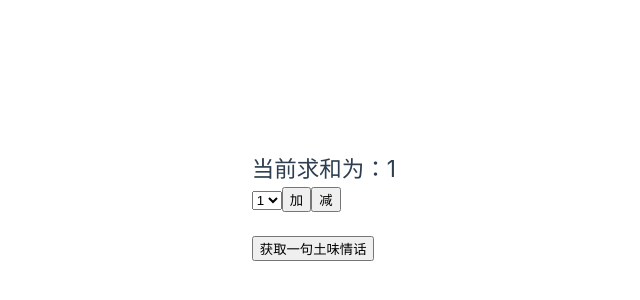
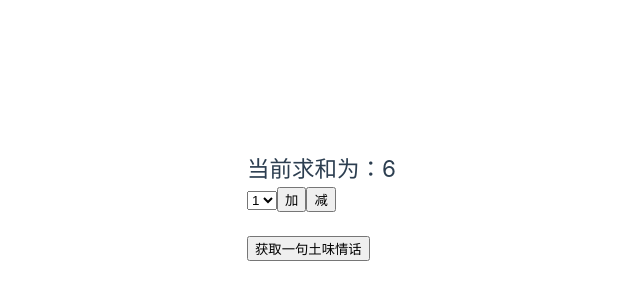
Before and after one commit to liqvip/vue3-study, a Vue app: page /home in a window 1280 px wide. Shown: the part 194-494 px from the top of the page, without its empty margins (244-884 px from the left). Built offline with nearby package versions, Linux system fonts and the light colour scheme.

Commit message:
pinia 存储和读取数据

```diff
--- a/src/components/Count.vue
+++ b/src/components/Count.vue
@@ -1,6 +1,6 @@
 <template>
   <div class="count">
-    <h2>当前求和为：{{ sum }}</h2>
+    <h2>当前求和为：{{ countStore.sum }}</h2>
     <select name="" id="" v-model.number="n">
       <option value="1">1</option>
       <option value="2">2</option>
@@ -13,16 +13,19 @@
 
 <script setup lang="ts" name="Count">
   import { ref } from 'vue';
+  import {useCountStore} from '@/store/count'
+
   // 数据
-  let sum = ref(1)  // 当前求和
   let n = ref(1)  // 用户选择的数字
+  const countStore = useCountStore()
+  // 以下两种方式都可以拿到 state 中的数据
+  console.log('@@', countStore.sum)
+  console.log('@@', countStore.$state.sum)
 
   // 方法
   function add(){
-    sum.value += n.value
   }
 
   function minus(){
-    sum.value -= n.value
   }
 </script>
--- a/src/components/LoveTalk.vue
+++ b/src/components/LoveTalk.vue
@@ -2,23 +2,18 @@
   <div>
     <button @click="getLoveTalk">获取一句土味情话</button>
     <ul>
-      <li v-for="talk in talkList" :key="talk.id">{{ talk.title }}</li>
+      <li v-for="talk in loveTalkStore.loveTalkList" :key="talk.id">{{ talk.title }}</li>
     </ul>
   </div>
 </template>
 
 <script lang="ts" setup name="LoveTalk">
 import axios from 'axios';
-import { reactive } from 'vue';
 import {nanoid} from 'nanoid'
-
-  interface LoveTalk {
-    id: string,
-    title: string,
-  }
+import {useLoveTalkStore} from '@/store/loveTalk'
 
   // 数据
-  let talkList = reactive<LoveTalk[]>([])
+  let loveTalkStore = useLoveTalkStore()
 
   // 方法
   async function getLoveTalk(){
@@ -27,7 +22,7 @@
     let obj = {id: nanoid(), title}
     console.log(obj)
     // 放到数组中
-    talkList.unshift(obj)
+    loveTalkStore.loveTalkList.unshift(obj)
   }
 
 </script>
--- /dev/null
+++ b/src/store/count.ts
@@ -0,0 +1,10 @@
+import { defineStore } from "pinia";
+
+export const useCountStore = defineStore('count', {
+  //真正存储数据的地方
+  state(){
+    return {
+      sum: 6,
+    }
+  }
+})
--- /dev/null
+++ b/src/store/loveTalk.ts
@@ -0,0 +1,11 @@
+import type LoveTalk from "@/types/LoveTalk";
+import { defineStore } from "pinia";
+
+export const useLoveTalkStore = defineStore('talk',{
+  state(){
+    const loveTalkList: LoveTalk[] = []
+    return {
+      loveTalkList: loveTalkList,
+    }
+  }
+})
--- /dev/null
+++ b/src/types/LoveTalk.ts
@@ -0,0 +1,4 @@
+export default interface LoveTalk {
+    id: string,
+    title: string,
+}
```
